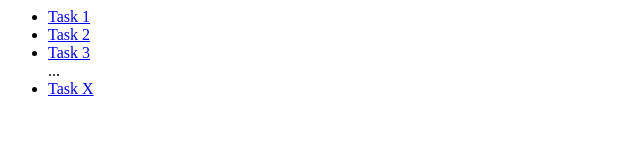
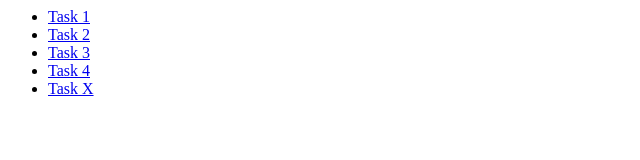
Before and after one commit to husainkhan624/husainkhan624.github.io, a plain HTML site: page index.html in a window 1280 px wide. Shown: the full height of the page, 0-640 px from the left. Drawn offline with Linux system fonts and the light colour scheme.

Commit message:
Initial commit

```diff
--- a/index.html
+++ b/index.html
@@ -8,7 +8,7 @@
         <li><a href="SmartCity-AR/task1.html">Task 1</a></li>
         <li><a href="SmartCity-AR/task2.html">Task 2</a></li>
 	<li><a href="SmartCity-AR/task3.html">Task 3</a></li>
-        ...
+        <li><a href="SmartCity-AR/task4.html">Task 4</a></li>
         <li><a href="SmartCity-AR/taskX.html">Task X</a></li>
     </ul>
 </body>
```
